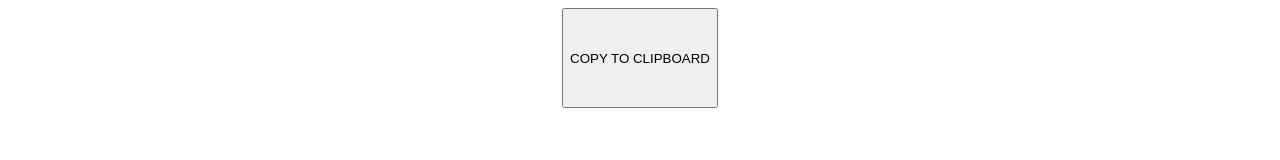
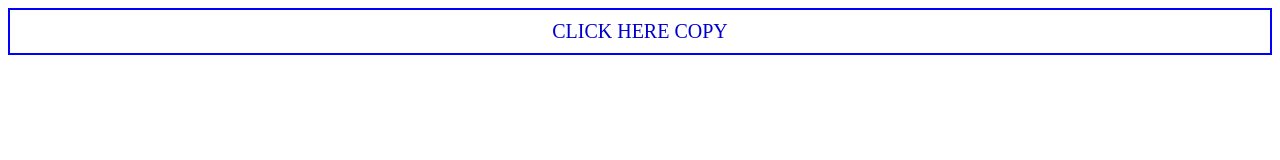
Before and after one commit to iamxu/iamxu.github.io, a plain HTML site: page space.html in a window 1280 px wide. Drawn offline with nearby package versions, Linux system fonts and the light colour scheme.

Commit message:
Update space.html

```diff
--- a/space.html
+++ b/space.html
@@ -4,9 +4,18 @@
     <meta name="viewport" content="width=device-width, initial-scale=1" />
   </head>
   <body align="center">
-<p id="p2" style="display:none"> </p>
-<button onclick="copyToClipboard('#p2')" class="btn btn-default" style="min-height:100px">COPY TO CLIPBOARD</button>
-<script src="https://ajax.googleapis.com/ajax/libs/jquery/3.5.1/jquery.min.js"></script>
+<p id="ppp" style="display:none"> </p><a class="duc" onclick="copyToClipboard('#ppp');innerHTML = 'ĐÃ COPY';">CLICK HERE COPY</a><p></p>
+<style>
+ a { color: #00c;font-size:20px;
+   border:2px solid blue ;
+  padding:10px;display:block
+  }
+a:hover { color:red;border:2px solid red }
+a:focus { color:green; }
+
+</style>
+
+
 <script>
 function copyToClipboard(element) {
   var $temp = $("<input>");
@@ -15,7 +24,9 @@ function copyToClipboard(element) {
   document.execCommand("copy");
   $temp.remove();
 }
+</script>
 
-</script>
+
+    <script src="https://ajax.googleapis.com/ajax/libs/jquery/3.5.1/jquery.min.js"></script>
   </body>
 </html>
```
